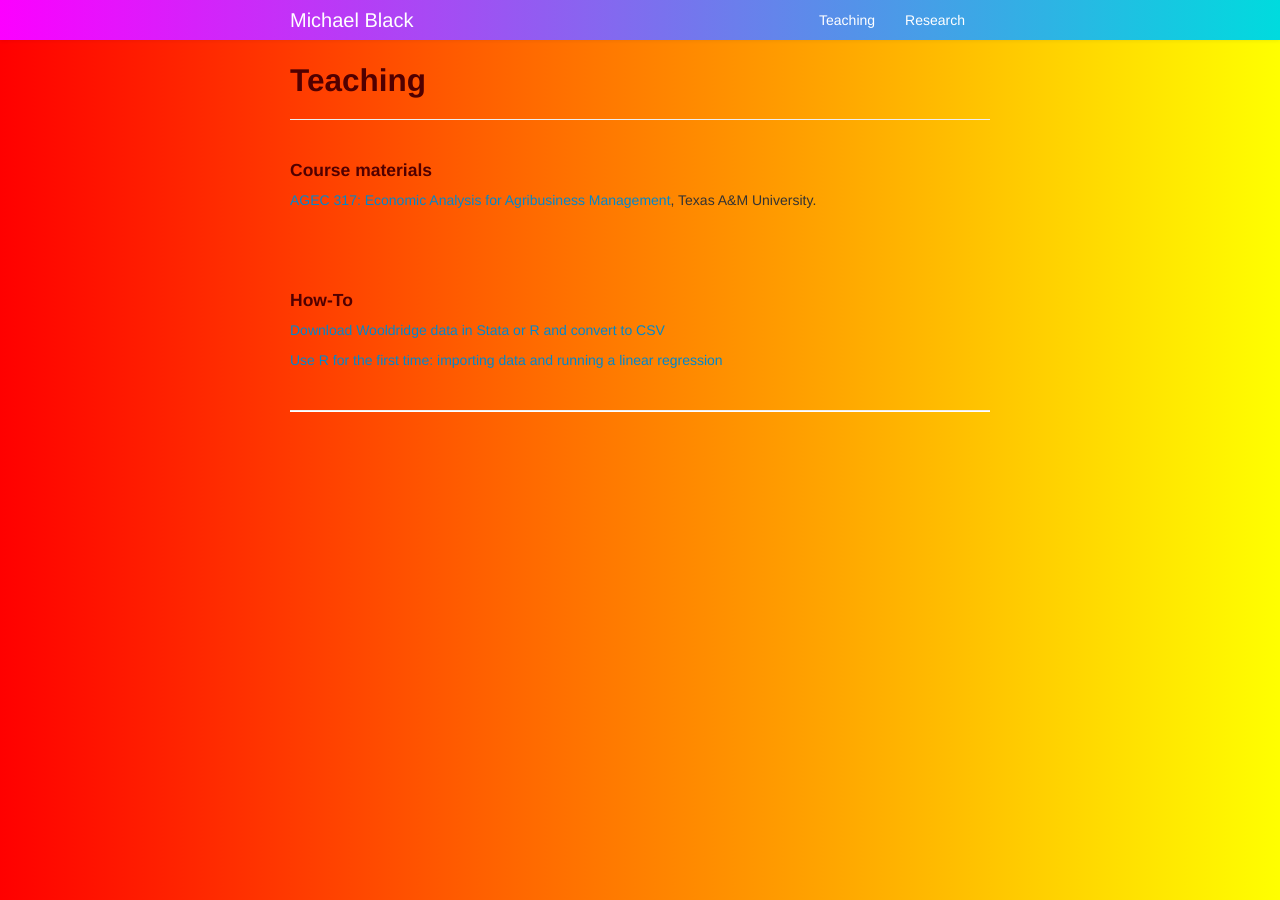
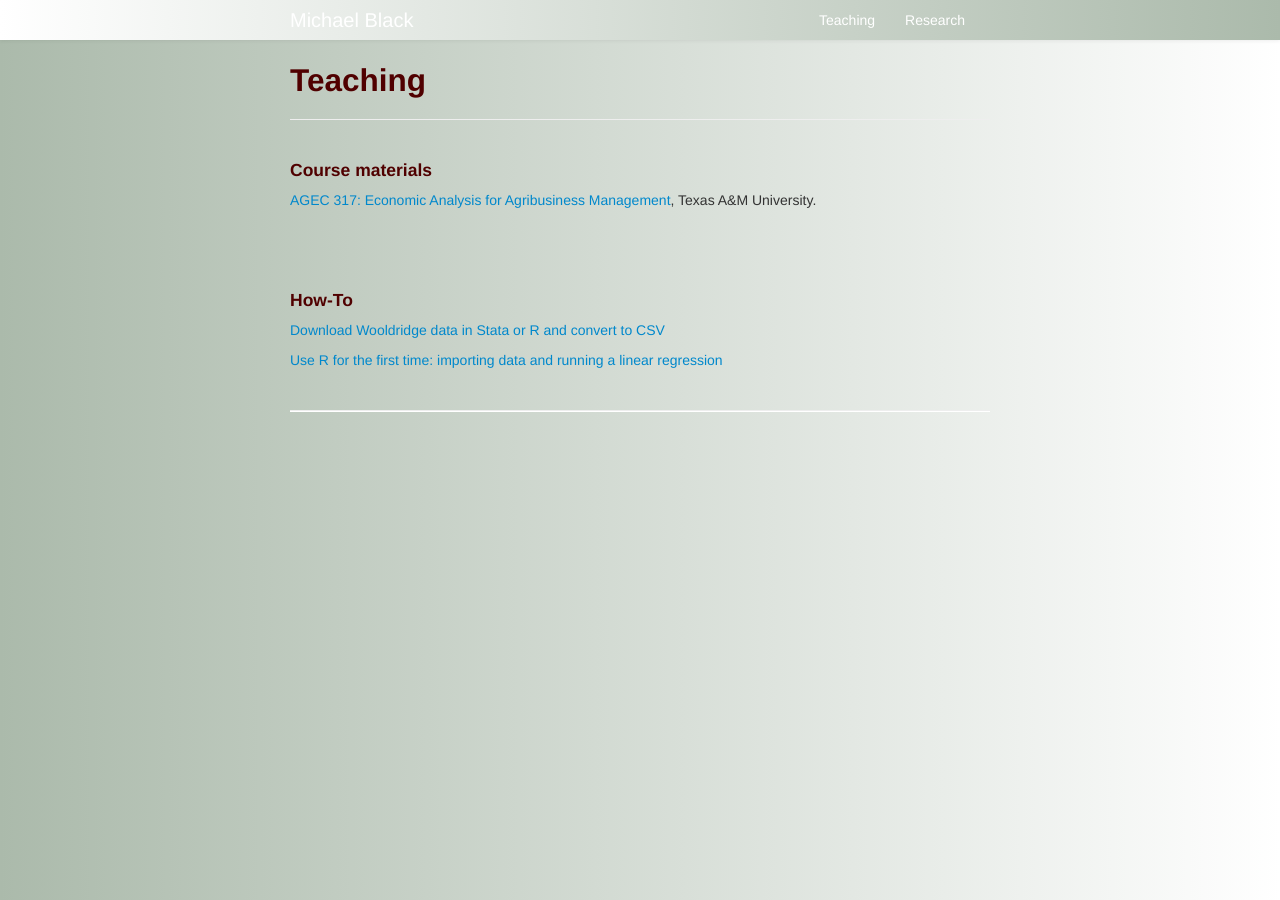
Before and after one commit to michael-black/michael-black.github.io, a Jekyll site: the page built from pages/teaching.md, in a window 1280 px wide. Built offline with Jekyll 4.4.1, drawn with Linux system fonts in a browser that asks for light colours.

Commit message:
Dual gradient for header and body

```diff
--- a/assets/themes/twitter/css/my_custom_css.css
+++ b/assets/themes/twitter/css/my_custom_css.css
@@ -7,7 +7,7 @@ code {
 }
 
 body {
-  background-image: linear-gradient(to right, red , yellow);
+  background-image: linear-gradient(to right, #abbaab , #ffffff);
 }
 
 a code {
@@ -96,11 +96,11 @@ h1, h2, h3, h4 {
     padding-left:20px;
     padding-right:20px;
     background-color:#fafafa;
-    background-image:-moz-linear-gradient(left, #fc00ff, #00dbde);
-    background-image:-webkit-gradient(linear, 0 0, 0 100%, from(#fc00ff), to(#00dbde));
-    background-image:-webkit-linear-gradient(left, #fc00ff, #00dbde);
-    background-image:-o-linear-gradient(left, #fc00ff, #00dbde);
-    background-image:linear-gradient(to right, #fc00ff, #00dbde);
+    background-image:-moz-linear-gradient(left, #ffffff, #abbaab);
+    background-image:-webkit-gradient(linear, 0 0, 0 100%, from(#ffffff), to(#abbaab));
+    background-image:-webkit-linear-gradient(left, #ffffff, #abbaab);
+    background-image:-o-linear-gradient(left, #ffffff, #abbaab);
+    background-image:linear-gradient(to right, #ffffff, #abbaab);
     background-repeat:repeat-x;filter:progid:DXImageTransform.Microsoft.gradient(startColorstr='#707373', endColorstr='#707373', GradientType=0);
     border:0px solid #707373;
     -webkit-border-radius:0px;
```
